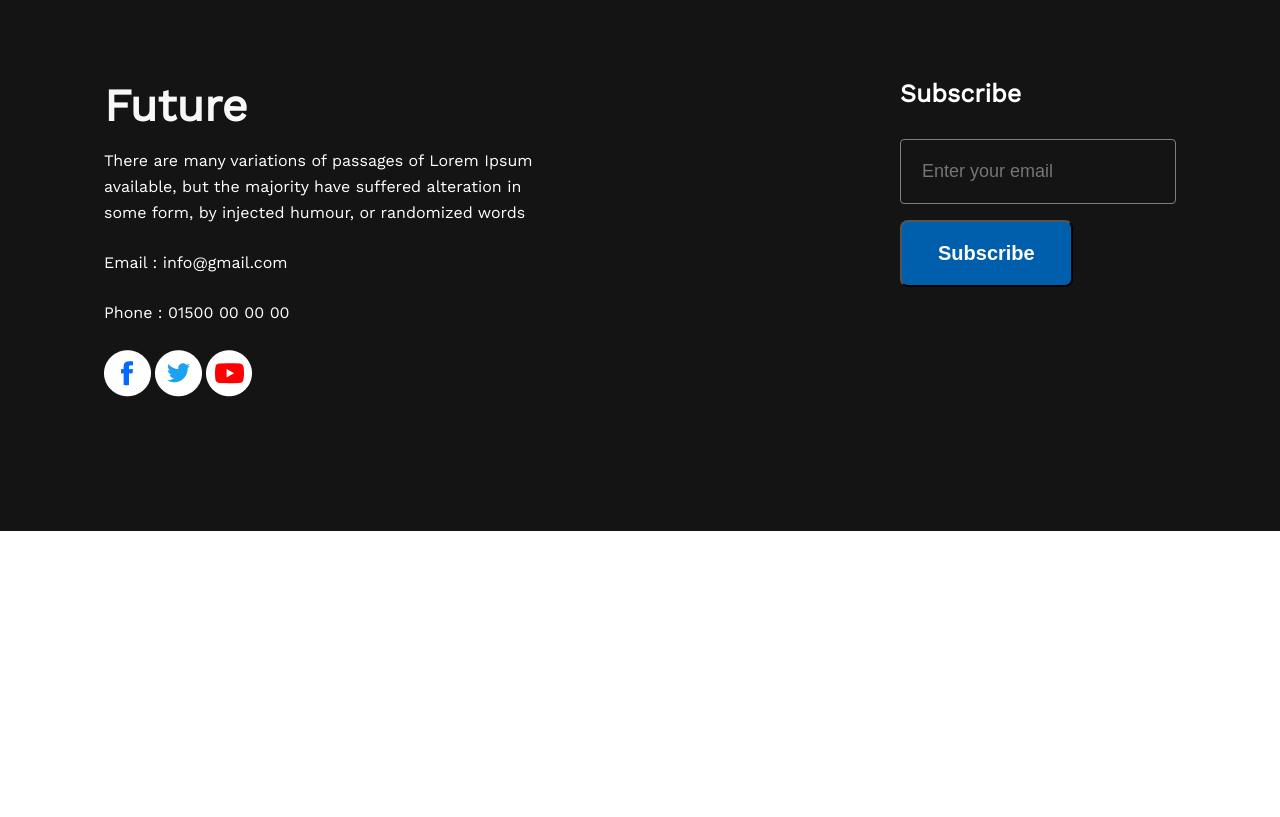
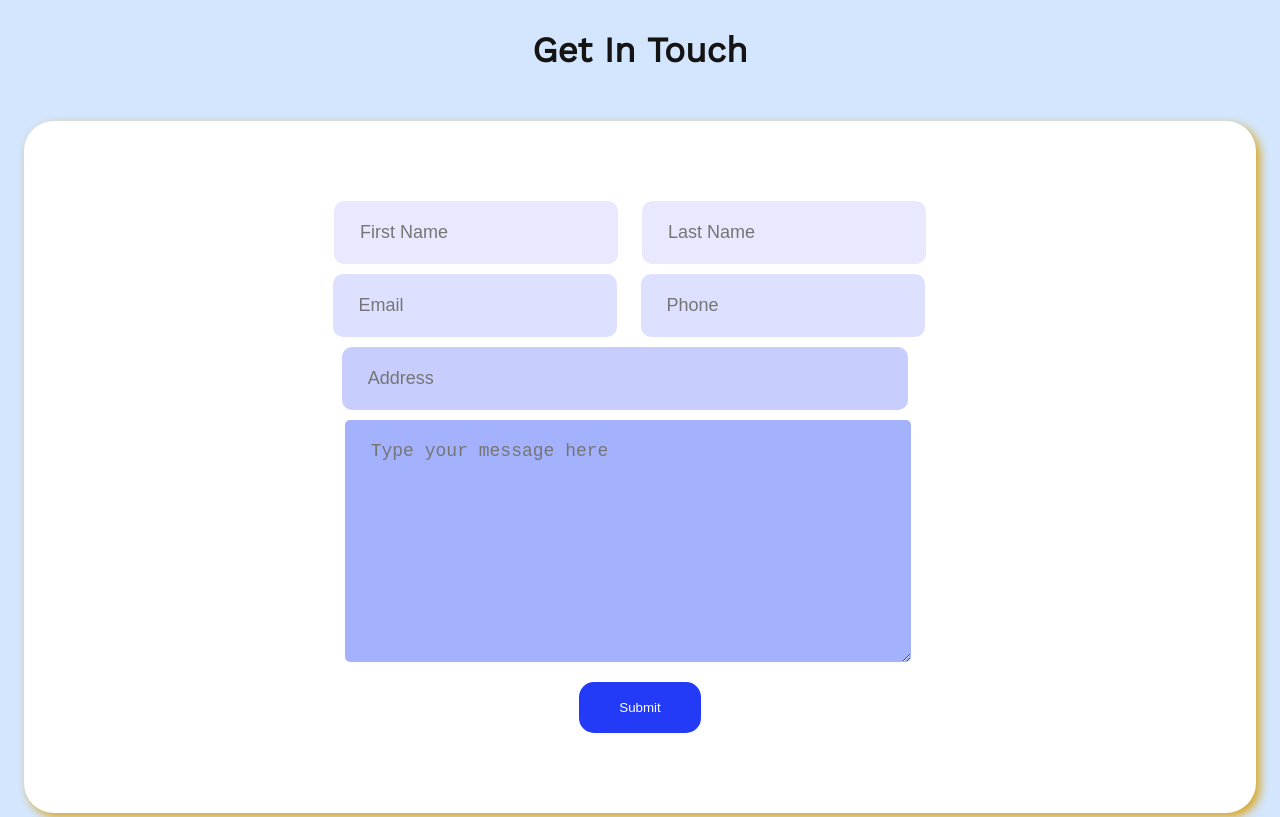
Before and after one commit to ajoy45/assingement1, a plain HTML site: page index.html in a window 1280 px wide. Shown: the part 3720-4537 px from the top of the page. Before the commit the page ends 4251 px from the top, so only its background shows below. Drawn offline with nearby package versions, Linux system fonts and the light colour scheme.

Commit message:
contact form added

```diff
--- a/css/styles.css
+++ b/css/styles.css
@@ -163,6 +163,85 @@ header {
     font-size: 20px;
     color: #005FAC;
 }
+/* contact us styles */
+.contact-container{
+    background-color:#d3e6fd;
+    padding: 80px 0;
+}
+.form-container{
+    max-width: 1072px;
+    margin: 0 auto;
+    background-color: #FFFFFF;
+    padding: 80px 80px;
+    border-radius: 30px;
+    box-shadow: 4px 4px 10px goldenrod;
+
+}
+.contact-title{
+    text-align: center;
+    font-size: 35px;
+    font-weight: bold;
+    color: #151414;
+    margin-bottom: 50px;
+}
+.form-container{
+    text-align: center
+}
+.form-container input[type='text']{
+    padding: 21px 26px;
+    background-color: #e8e9ff;
+    border: 0;
+    border-radius: 10px;
+    margin-right: 20px;
+    margin-bottom: 10px;
+    font-size: 18px;
+    color: white;
+}
+.form-container input[type='email']{
+    padding: 21px 26px;
+    background-color: #dde1ff;
+    border: 0;
+    border-radius: 10px;
+    margin-right: 20px;
+    margin-left: -23px;
+    font-size: 18px;
+    color: white;
+}
+.form-container input[type='number']{
+    padding: 21px 26px;
+    background-color: #dde1ff;
+    border: 0;
+    border-radius: 10px;
+    margin-bottom: 10px;
+    font-size: 18px;
+    color: white;
+}
+.input-add{
+    padding: 21px 26px;
+    background-color: #c7cdfd !important;
+    width: 48%;
+    margin-left:-10px;
+    font-size: 18px;
+    color: white;
+}
+textarea{
+    padding: 21px 26px;
+    width: 48%;
+    margin-left:-24px;
+    background-color: #a4b1fc;
+    font-size: 18px;
+    color: white;
+    border:none;
+    border-radius: 5px;
+}
+input[type='submit']{
+    padding: 18px 40px;
+    border-radius: 15px;
+    background-color: #233bf7;
+    border: none;
+    color: white;
+    margin-top: 16px;
+}
 
 /* footer styles */
 footer {
@@ -219,7 +298,7 @@ footer {
     margin-bottom: 31px;
 }
 
-input[type='email'] {
+ .footer-right input[type='email'] {
     padding: 21px 21px;
     font-size: 18px;
     line-height: 21px;
--- a/index.html
+++ b/index.html
@@ -87,6 +87,21 @@
                 </div>
         </section>
     </main>
+    <!-- contact us section -->
+    <section class="contact-container">
+        <h4 class="contact-title">Get In Touch</h4>
+        <div class="form-container">
+            <form >
+                <input type="text" name="" id="" placeholder="First Name">
+                <input type="text" name="" id="" placeholder="Last Name"><br>
+                <input type="email" name="" id="" placeholder="Email">
+                <input type="number" name="" id=""placeholder='Phone'><br>
+                <input class="input-add" type="text" name="" id="" placeholder="Address"><br>
+                <textarea name="" id="" cols="30" rows="10" placeholder="Type your message here"></textarea><br>
+                <input type="submit" value="Submit">
+            </form>
+        </div>
+    </section>
     <!-- footer section -->
     <footer>
          <div class="footer-container">
@@ -94,7 +109,7 @@
                 <h3>Future</h3>
                 <p>There are many variations of passages of Lorem Ipsum available, but the majority have suffered alteration in some form, by injected humour, or randomized words</p>
                 <p>Email : info@gmail.com</p>
-                <p>Phone : 01500 00 00 00</p>
+                <p>Phone : 01534567867</p>
                 <a href=""><img src="images/icons/fb.png" alt=""></a>
                 <a href=""><img src="images/icons/twitter.png" alt=""></a>
                 <a href=""><img src="images/icons/youtube.png" alt=""></a>
```
